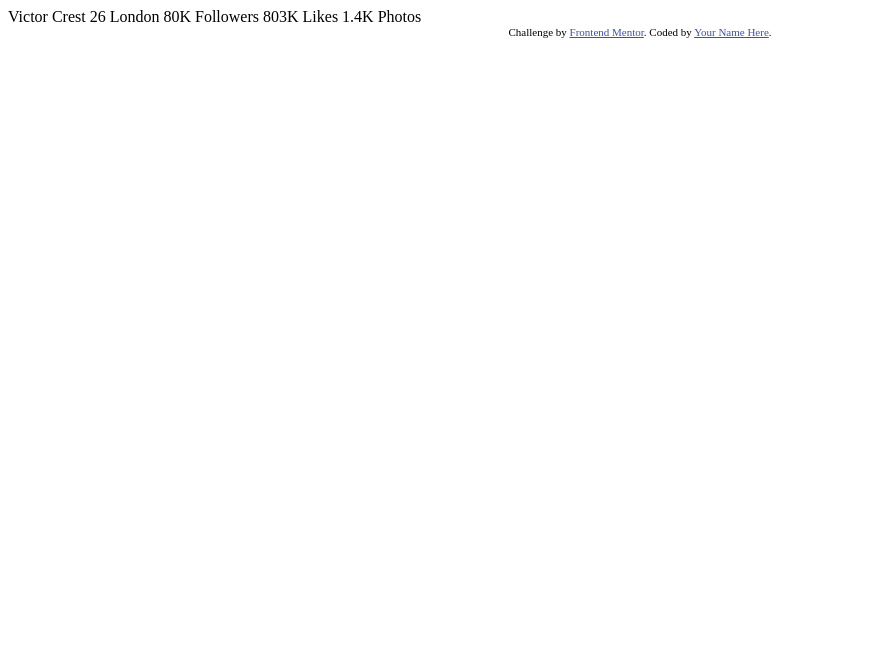
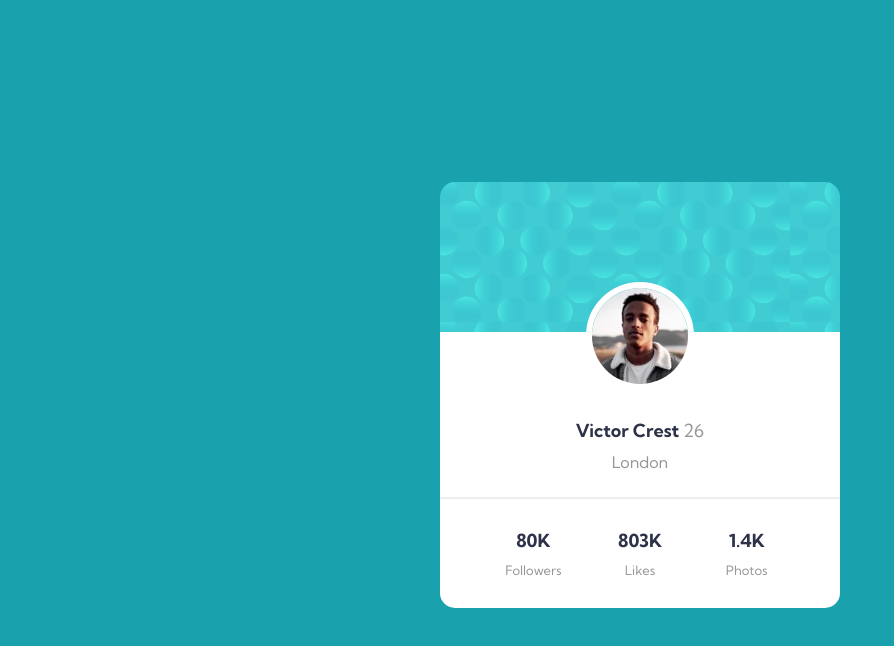
Before and after one commit to trafiki/profile-card-component, a plain HTML site: page index.html in a window 1280 px wide. Shown: the whole page, without its empty margins (0-894 px from the left). Drawn offline with Linux system fonts and the light colour scheme.

Commit message:
Create card

```diff
--- a/index.html
+++ b/index.html
@@ -1,5 +1,6 @@
 <!DOCTYPE html>
 <html lang="en">
+
 <head>
   <meta charset="UTF-8">
   <meta name="viewport" content="width=device-width, initial-scale=1.0"> <!-- displays site properly based on user's device -->
@@ -9,27 +10,38 @@
   <title>Frontend Mentor | Profile card component</title>
 
   <!-- Feel free to remove these styles or customise in your own stylesheet 👍 -->
-  <style>
-    .attribution { font-size: 11px; text-align: center; }
-    .attribution a { color: hsl(228, 45%, 44%); }
-  </style>
+  <link rel="stylesheet" href="style.css">
 </head>
+
 <body>
-  Victor Crest
-  26
-  London
+  <div class="main">
+    <div class="card">
+      <div class="card-header">
+      </div>
+      <div class="card-image">
+        <img src="./images/image-victor.jpg" alt="">
+      </div>
+      <div class="card-info">
+        <div class="card-name">Victor Crest <span>26</span></div>
+        <span>London</span>
+      </div>
+      <div class="card-stats">
+        <div>
+          80K
+          <span>Followers</span>
+        </div>
+        <div>
+          803K
+          <span>Likes</span>
+        </div>
+        <div>
+          1.4K
+          <span>Photos</span>
+        </div>
+      </div>
 
-  80K
-  Followers
-
-  803K
-  Likes
-
-  1.4K
-  Photos
-  <div class="attribution">
-    Challenge by <a href="https://www.frontendmentor.io?ref=challenge" target="_blank">Frontend Mentor</a>.
-    Coded by <a href="#">Your Name Here</a>.
+    </div>
   </div>
 </body>
+
 </html>
--- /dev/null
+++ b/style.css
@@ -0,0 +1,83 @@
+@import url('https://fonts.googleapis.com/css2?family=Kumbh+Sans:wght@400;700&display=swap');
+
+* {
+  margin: 0;
+  padding: 0;
+  box-sizing: border-box;
+}
+
+body {
+  font-family: 'Kumbh Sans', sans-serif;
+}
+
+.main {
+  background: hsl(185, 75%, 39%);
+  display: flex;
+  justify-content: center;
+  align-items: center;
+  height: 100vh;
+}
+
+.card-header {
+  border-radius: 15px 15px 0 0;
+  height: 150px;
+  background: url(./images/bg-pattern-card.svg);
+}
+
+.card {
+  display: flex;
+  flex-direction: column;
+  width: 400px;
+  max-width: 90%;
+  text-align: center;
+}
+
+.card-image img {
+  margin-top: -50px;
+  border: 6px solid white;
+  border-radius: 50%;
+}
+
+.card-info {
+  padding: 25px 50px;
+}
+
+.card-stats {
+  padding: 30px 40px;
+  display: flex;
+  border-top: 2px solid #eee;
+  border-radius: 0 0 15px 15px;
+}
+
+.card-name, .card-stats {
+  color: hsl(229, 23%, 23%);
+  font-weight: 700;
+  margin-bottom: 10px;
+  font-size: 18px;
+}
+
+.card-info span, .card-stats span {
+  color: hsl(0, 0%, 59%);
+  font-weight: 400;
+}
+
+.card-stats span {
+  display: block;
+  font-size: 13px;
+}
+
+.card-stats>* {
+  flex: 1;
+}
+
+.card-stats>div span {
+  margin-top: 10px;
+}
+
+.card-image, .card-info, .card-stats {
+  background: white;
+}
+
+.card-stats {
+  border-radius: 0 0 15px 15px;
+}
```
